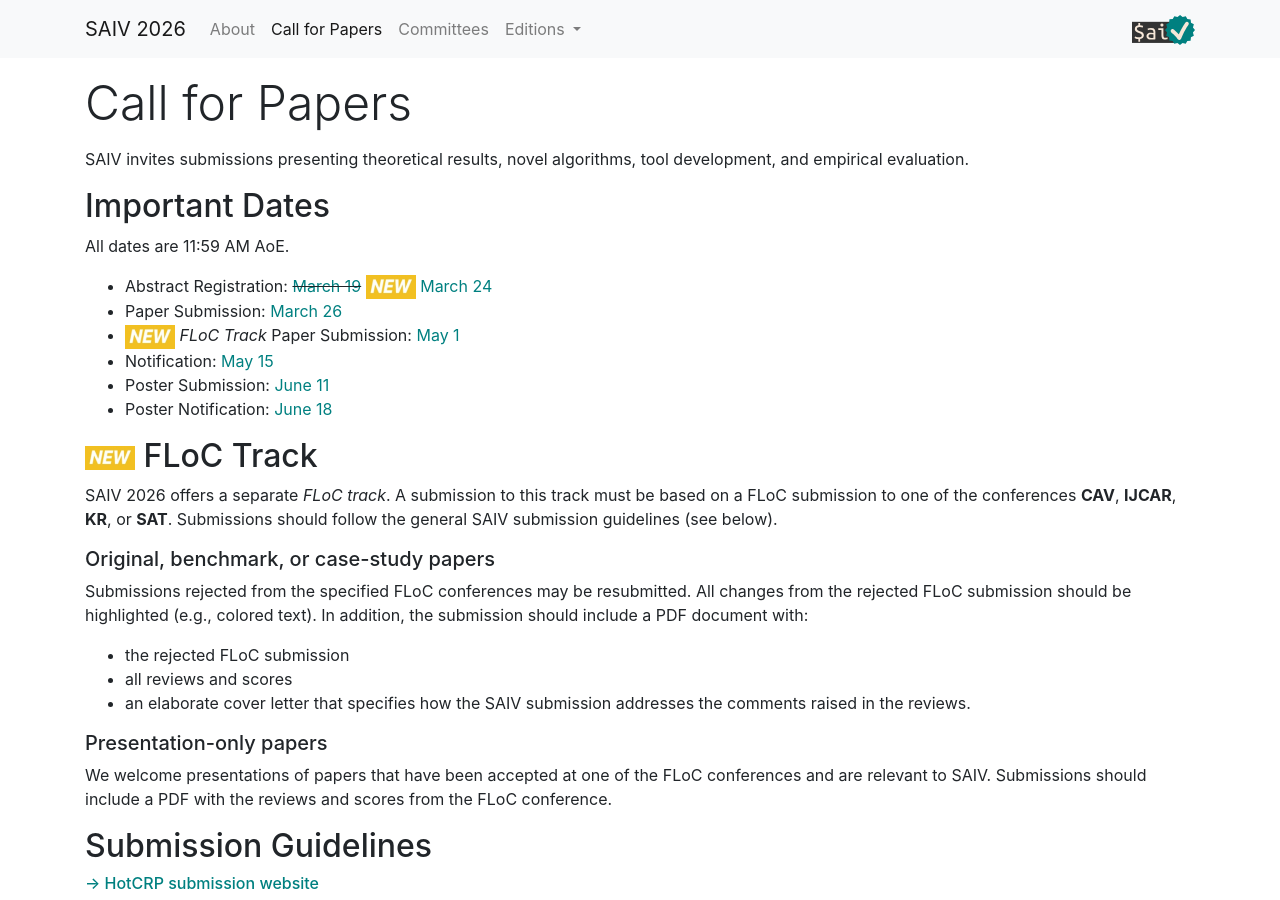
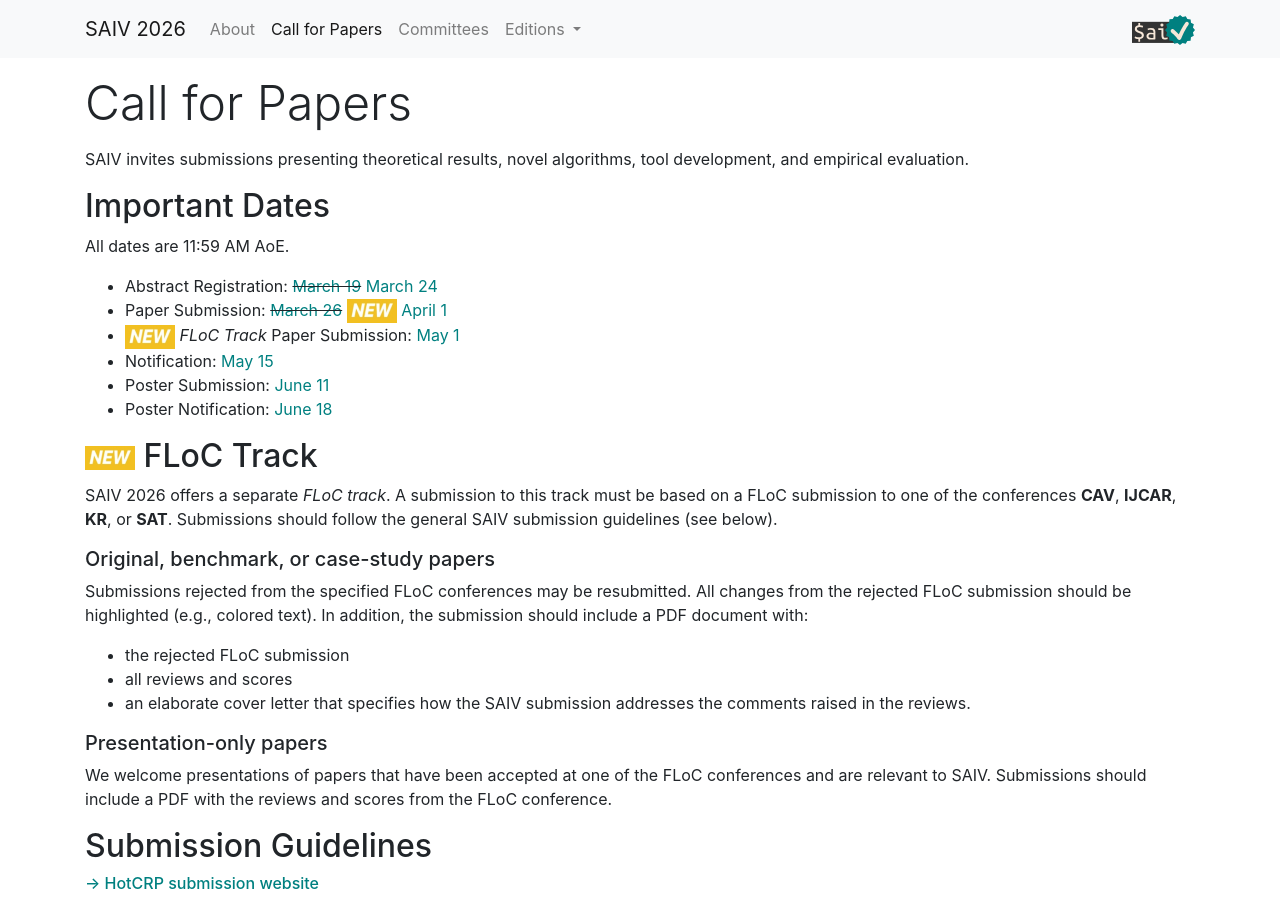
Before and after one commit to SAIV-conference/2026, a Jekyll site: the page built from call/index.md, in a window 1280 px wide and 900 px high. Built offline with Jekyll 4.4.1, drawn with Linux system fonts in a browser that asks for light colours.

Commit message:
extend submission deadline

```diff
--- a/call/index.md
+++ b/call/index.md
@@ -9,8 +9,8 @@ SAIV invites submissions presenting theoretical results, novel algorithms, tool
 
 All dates are 11:59 AM AoE.
 
-- Abstract Registration: ~~<a href="https://time.is/compare/2359_19_Mar_2026_in_UTC-12/local">March 19</a>~~ <img src="../assets/images/new.png" alt="new"/> <a href="https://time.is/compare/2359_24_Mar_2026_in_UTC-12/local">March 24</a>
-- Paper Submission: <a href="https://time.is/compare/2359_26_Mar_2026_in_UTC-12/local">March 26</a>
+- Abstract Registration: ~~<a href="https://time.is/compare/2359_19_Mar_2026_in_UTC-12/local">March 19</a>~~ <a href="https://time.is/compare/2359_24_Mar_2026_in_UTC-12/local">March 24</a>
+- Paper Submission: ~~<a href="https://time.is/compare/2359_26_Mar_2026_in_UTC-12/local">March 26</a>~~ <img src="../assets/images/new.png" alt="new"/> <a href="https://time.is/compare/2359_1_Apr_2026_in_UTC-12/local">April 1</a>
 - <img src="../assets/images/new.png" alt="new"/> *FLoC Track* Paper Submission: <a href="https://time.is/compare/2359_1_May_2026_in_UTC-12/local">May 1</a>
 - Notification: <a href="https://time.is/compare/2359_15_May_2026_in_UTC-12/local">May 15</a>
 - Poster Submission: <a href="https://time.is/compare/2359_11_Jun_2026_in_UTC-12/local">June 11</a>
```
